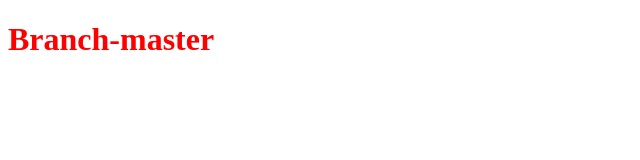
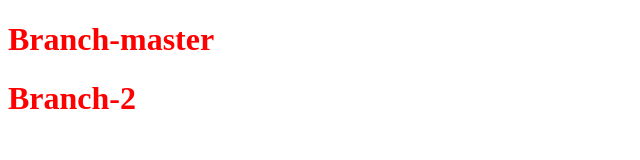
Before and after one commit to AlVoitka/Git_branch, a plain HTML site: page index.html in a window 1280 px wide. Shown: the whole page, without its empty margins (0-640 px from the left). Drawn offline with Linux system fonts and the light colour scheme.

Commit message:
1_commit_branch-2

```diff
--- a/index.html
+++ b/index.html
@@ -9,13 +9,17 @@
 </head>
 <body>
     <h1>Branch-master</h1>
+    <h1>Branch-2</h1>
 </body>
 </html>
 
 
 <!--
+ https://javarush.ru/groups/posts/2683-nachalo-rabotih-s-git-podrobnihy-gayd-dlja-novichkov
 1. git config --global user.name ”Alex-V”
 2. git config --global user.email v.superalexg@gmail.com
 3. git init
-4.
+4. git commit -m"1_commit_master"
+5. git diff  - показывает какие изменения были внесены в проекте
+6. git branch -a    Чтобы посмотреть список всех веток в репозитории и понять, на какой находишься
 -->
```
